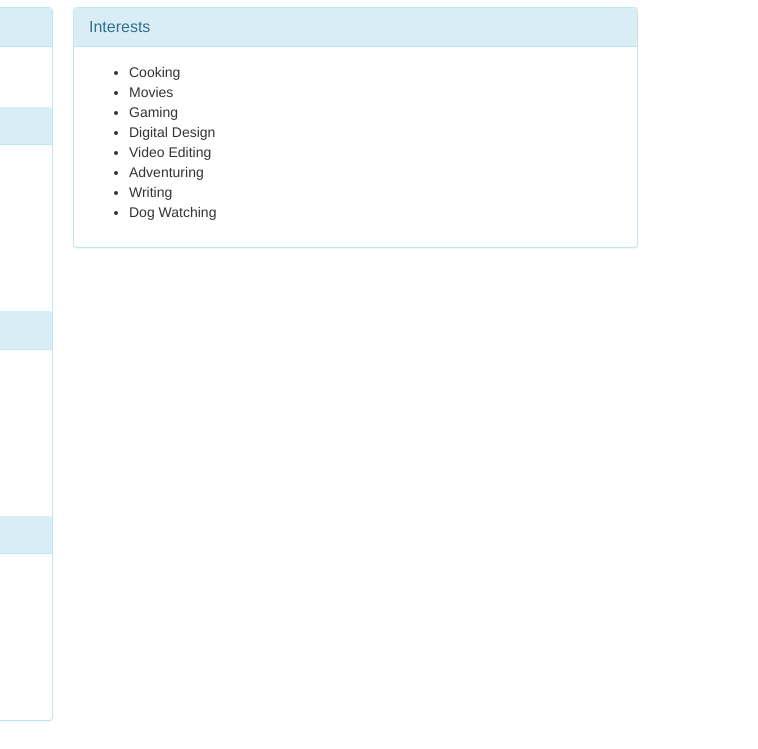
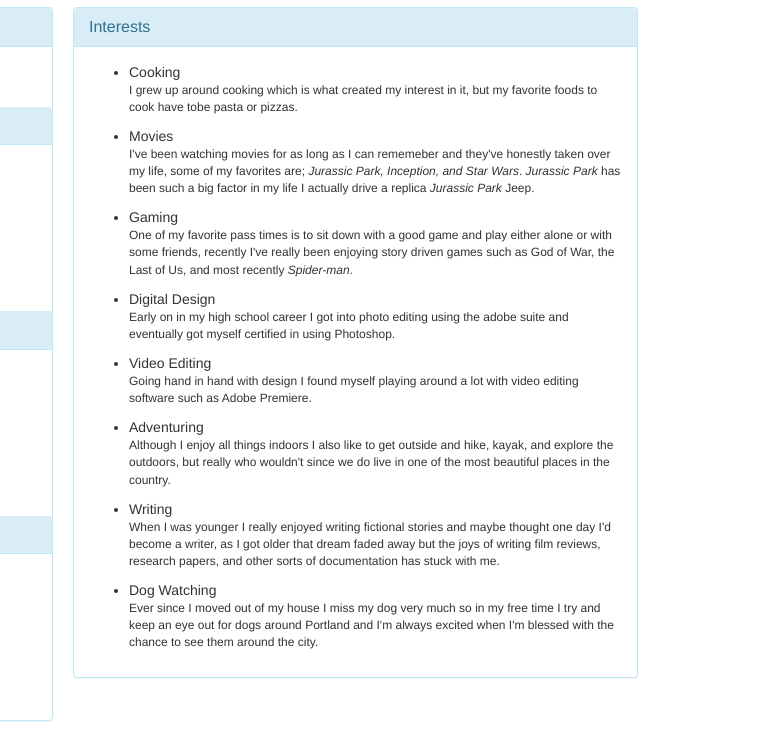
Before and after one commit to MrDanielBennett/portfolio, a plain HTML site: page index.html in a window 1280 px wide. Shown: the part 508-1257 px from the top of the page, 522-1280 px from the left. Drawn offline with Linux system fonts and the light colour scheme.

Commit message:
add more content. add span which puts movie names in italics. add new class for details for interest

```diff
--- a/css/styles.css
+++ b/css/styles.css
@@ -2,9 +2,16 @@
   float: left;
 }
 
+.detail{
+  font-size: 12px;
+}
 .media {
   width: 100px;
   border: none;
+}
+
+.movie {
+  font-style: italic;
 }
 
 img {
--- a/index.html
+++ b/index.html
@@ -82,13 +82,21 @@
           <div class="panel-body">
             <ul>
               <li>Cooking</li>
+              <p class="detail">I grew up around cooking which is what created my interest in it, but my favorite foods to cook have tobe pasta or pizzas.</p>
               <li>Movies</li>
+              <p class="detail">I've been watching movies for as long as I can rememeber and they've honestly taken over my life, some of my favorites are; <span class="movie">Jurassic Park, Inception, and Star Wars</span>. <span class="movie">Jurassic Park</span> has been such a big factor in my life I actually drive a replica <span class="movie">Jurassic Park</span> Jeep.</p>
               <li>Gaming</li>
+              <p class="detail">One of my favorite pass times is to sit down with a good game and play either alone or with some friends, recently I've really been enjoying story driven games such as <span class="moive">God of War, the Last of Us, </span> and most recently <span class="movie">Spider-man</span>.</p>
               <li>Digital Design</li>
+              <p class="detail">Early on in my high school career I got into photo editing using the adobe suite and eventually got myself certified in using Photoshop.</p>
               <li>Video Editing</li>
+              <p class="detail">Going hand in hand with design I found myself playing around a lot with video editing software such as Adobe Premiere.</p>
               <li>Adventuring</li>
+              <p class="detail">Although I enjoy all things indoors I also like to get outside and hike, kayak, and explore the outdoors, but really who wouldn't since we do live in one of the most beautiful places in the country.</p>
               <li>Writing</li>
+              <p class="detail">When I was younger I really enjoyed writing fictional stories and maybe thought one day I'd become a writer, as I got older that dream faded away but the joys of writing film reviews, research papers, and other sorts of documentation has stuck with me.</p>
               <li>Dog Watching</li>
+              <p class="detail">Ever since I moved out of my house I miss my dog very much so in my free time I try and keep an eye out for dogs around Portland and I'm always excited when I'm blessed with the chance to see them around the city.</p>
             </ul>
           </div>
         </div>
@@ -121,7 +129,7 @@
           <li>Target</li>
           <p><em>2016-2018</em> Guest Service Cashier</p>
           <li>The Home Place Restaurant</li>
-          <p><em>2013-2016</em> Food prep cook/Waitor</p>
+          <p><em>2013-2016</em> Food prep cook/Waiter</p>
         </ol>
       </div>
     </div>
```
